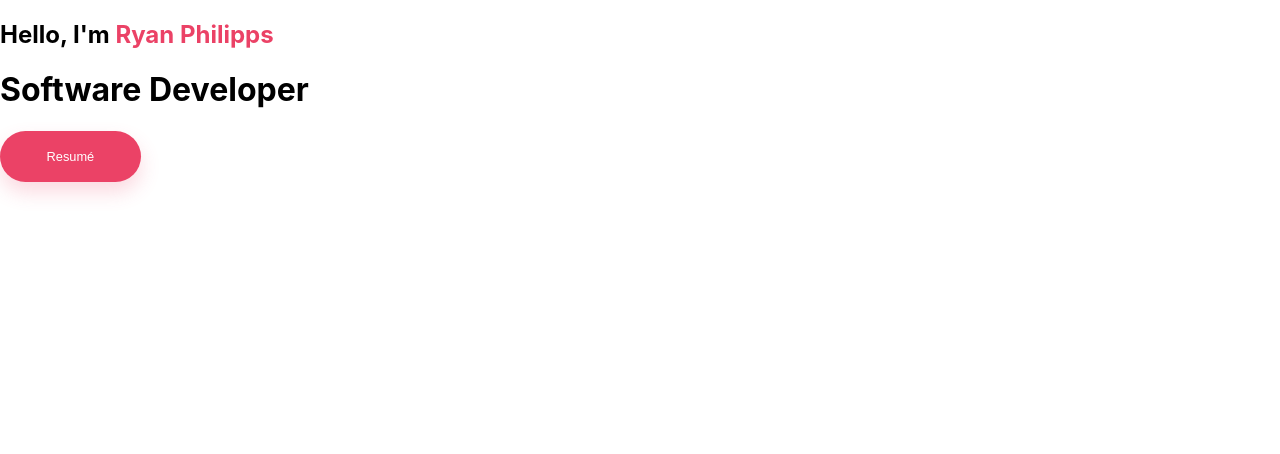
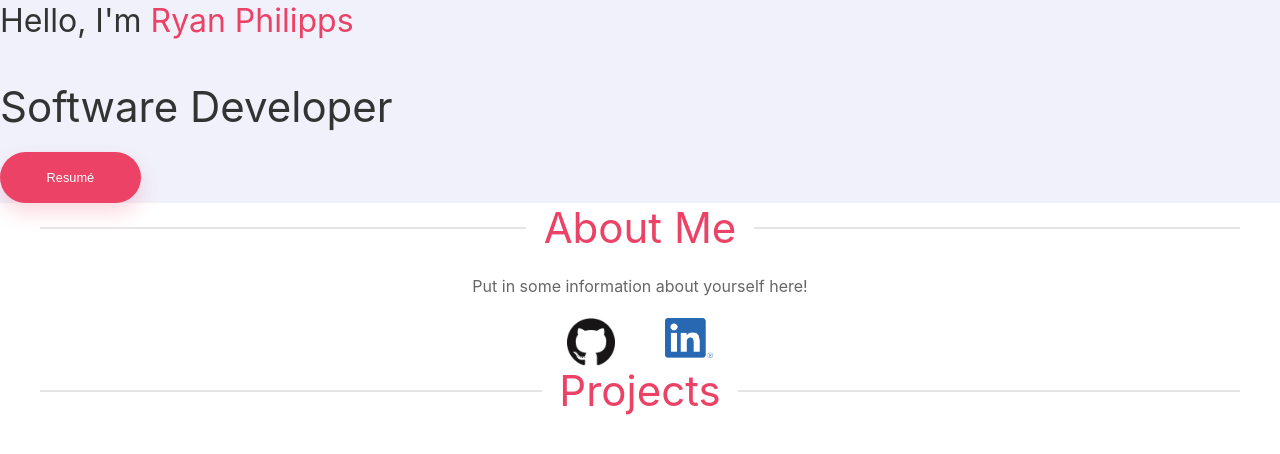
Before and after one commit to Ryaguy15/portfolio, a React (Create React App) app: page / in a window 1280 px wide. Shown: the top 454 px of the page. Built offline with nearby package versions, Linux system fonts and the light colour scheme.

Commit message:
Create a basic about me section

```diff
--- a/public/index.html
+++ b/public/index.html
@@ -7,7 +7,7 @@
     <meta name="theme-color" content="#000000" />
     <meta
       name="description"
-      content="Web site created using create-react-app"
+      content="Web site describing my skills and abilities"
     />
     <link rel="apple-touch-icon" href="%PUBLIC_URL%/logo192.png" />
     <!--
--- /dev/null
+++ b/src/AccountsRow.js
@@ -0,0 +1,18 @@
+import React from 'react';
+import "uikit/dist/css/uikit.min.css"
+
+import githubIcon from './GitHub-Mark-120px-plus.png'
+import linkedInIcon from "./LI-In-Bug.png"
+
+export const AccountsRow = () => {
+    return (
+        <div class="uk-flex uk-flex-center">
+            <a href={"https://github.com/Ryaguy15"} style={{"margin-right": "50px"}} >
+                <img src={githubIcon} alt={"github account"} width={48} height={48}/>
+            </a>
+            <a href={'/'}>
+                <img src={linkedInIcon} alt={"LinkedIn account"} width={48} height={48}/>
+            </a>
+        </div>
+    )
+}
--- a/src/App.css
+++ b/src/App.css
@@ -2,7 +2,9 @@
   color: rgb(235, 66, 102);
 }
 
-
+body {
+  background-color: rgb(240, 241, 250);
+}
 
 button {
   border-radius: 30px;
@@ -17,3 +19,8 @@ button {
 .button-shadow {
   box-shadow: 0px 10px 20px rgba(235, 66, 102, .2);
 }
+
+
+.content {
+  background-color: white;
+}
--- a/src/App.js
+++ b/src/App.js
@@ -1,6 +1,8 @@
 import React from 'react';
+
+import {AccountsRow} from './AccountsRow'
 import './App.css';
-import 'uikit';
+import "uikit/dist/css/uikit.min.css"
 
 function App() {
   return (
@@ -10,6 +12,14 @@ function App() {
         <h1>Software Developer</h1>
         <button className={"button-shadow"}>Resumé</button>
       </header>
+      <section className={"content uk-container"} id={"aboutme-section"}>
+        <h1 class="uk-heading-line uk-text-center primary-color"><span>About Me</span></h1>
+        <p className={"uk-text-center"}>Put in some information about yourself here!</p>
+        <AccountsRow/>
+      </section>
+      <section id={"project-section"} class={"content uk-container"}>
+        <h1 class={"uk-heading-line uk-text-center primary-color"}><span>Projects</span></h1>
+      </section>
     </div>
   );
 }
```
Also changed, not shown: src/GitHub-Mark-120px-plus.png (added), src/LI-In-Bug.png (added).
